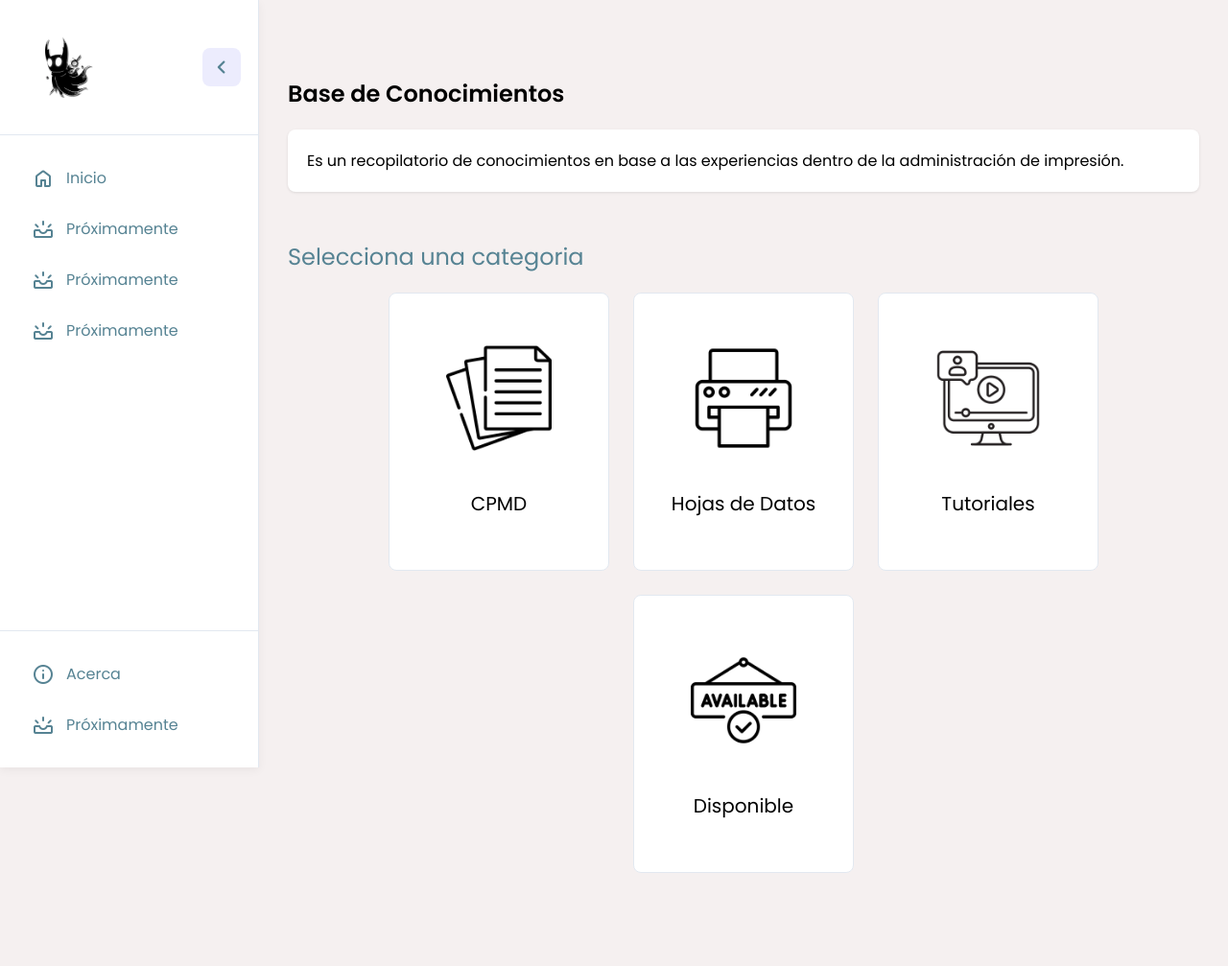
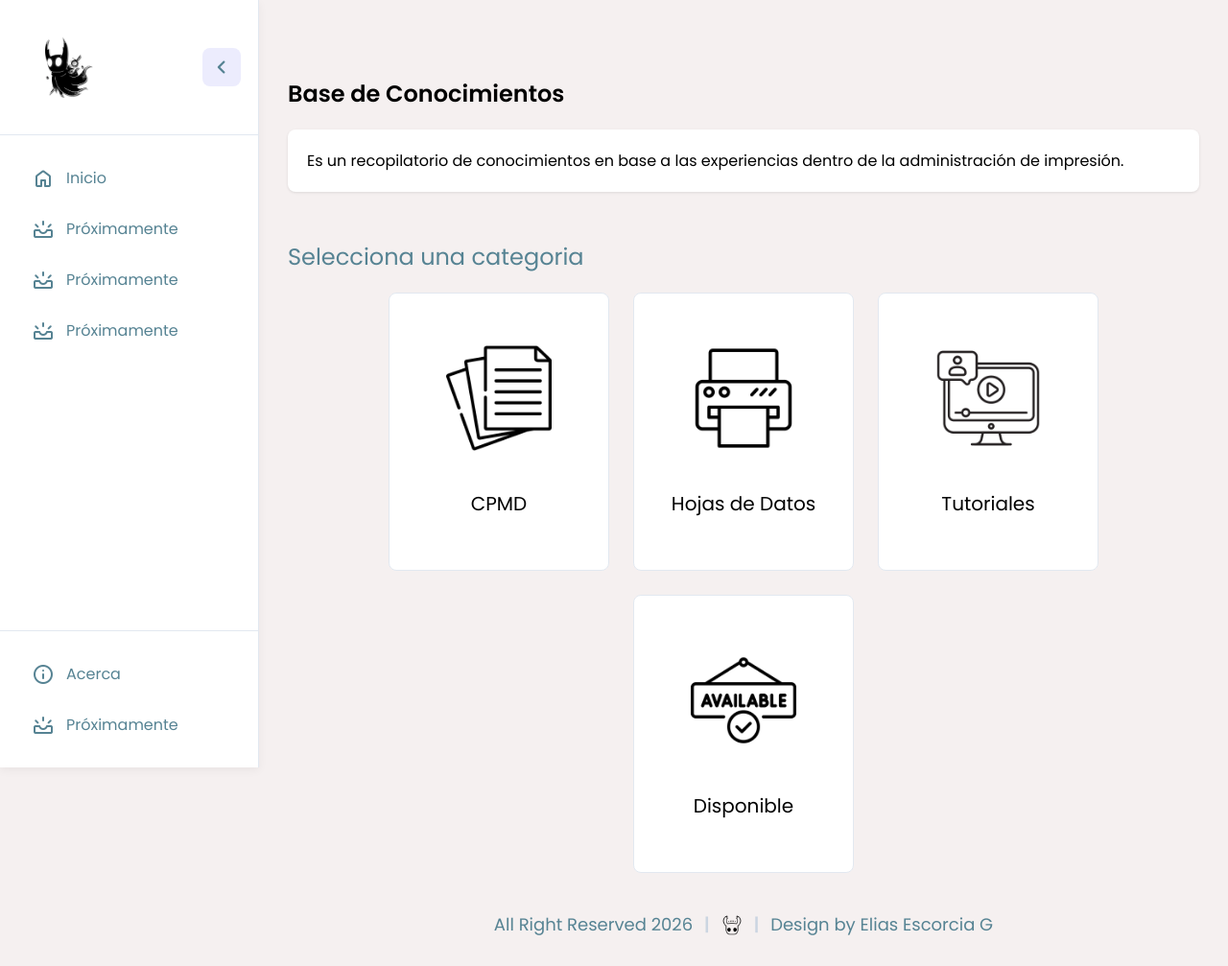
Before and after one commit to BCOSAS/bcosas.github.io, a plain HTML site: page index.html in a window 1280 px wide. Shown: the whole page at 96% size. Before the commit the page ends 940 px from the top, so only its background shows below. Drawn offline with nearby package versions, Linux system fonts and the light colour scheme.

Commit message:
Update Footer

```diff
--- /dev/null
+++ b/CSS/footer.css
@@ -0,0 +1,55 @@
+:root{
+--color-text-primary: #568393;
+--color-text-placeholder: #798eae;
+--color-bg-primary: #f5f0f0;
+--color-bg-secondary: #ececfd;
+--color-bg-sidebar: #fff;
+--color-border-hr: #e2e8f0;
+--color-hover-primary: #024ad8;
+--color-hover-secondary: #ff5050;
+--color-shadow: rgba(0, 0, 0, 0.05);
+--color-text-secondary: #fff;
+--color-text-span: #000;
+}
+
+
+/* ==========================
+   FOOTER
+========================== */
+
+.site-footer{
+    width:100%;
+    max-width:1200px;
+    margin:40px auto 0;
+    display:flex;
+    justify-content:center;
+    align-items:center;
+    gap:12px;
+    color:var(--color-text-primary);
+    font-size:18px;
+}
+
+#footer-container{
+    max-width:1200px;
+    margin:0 auto;
+}
+
+.footer-logo{
+    width:22px;
+    height:22px;
+    object-fit:contain;
+}
+
+.footer-separator{
+    color:#CBD5E1;
+    font-weight:600;
+}
+
+@media(max-width:768px){
+
+    .site-footer{
+        flex-wrap:wrap;
+        text-align:center;
+    }
+
+}
--- a/CSS/style.css
+++ b/CSS/style.css
@@ -184,8 +184,15 @@ body{
 
 .main-content{
     flex:1;
+    display:flex;
+    flex-direction:column;
+    min-height:100vh;
     width:100%;
     padding:30px;
+}
+
+#content{
+    flex:1;
 }
 
 .main-content .page-title {
--- a/index.html
+++ b/index.html
@@ -4,10 +4,12 @@
     <meta charset="UTF-8">
     <meta name="viewport" content="width=device-width, initial-scale=1.0">
     <title>Base de Conocimientos</title>
+    <link rel="icon" type="image/png" href="Images/favicon.png">
     <!--linking icons from google-->
     <link rel="stylesheet" href="https://fonts.googleapis.com/css2?family=Material+Symbols+Rounded:opsz,wght,FILL,GRAD@24,400,0,0" />
     <link rel="stylesheet" href="https://fonts.googleapis.com/css2?family=Material+Symbols+Outlined:opsz,wght,FILL,GRAD@20..48,100..700,0..1,-50..200&icon_names=menu" />
     <link rel="stylesheet" href="CSS/style.css">
+    <link rel="stylesheet" href="CSS/footer.css">
 </head>
 <body>
     <nav class="site-nav">
@@ -73,12 +75,23 @@
             </ul>
         </div>
         </aside>
-                <main class="main-content">
-            <div id="content">
-            </div>
+        <main class="main-content">
+                <div id="content">
+                </div>
+                <footer class="site-footer">
+                    <span>All Right Reserved 2026</span>
+                    <span class="footer-separator">|</span>
+                    <img src="Images/favicon.png"
+                        alt="Favicon"
+                        class="footer-logo">
+                    <span class="footer-separator">|</span>
+                    <span>Design by Elias Escorcia G</span>
+                </footer>
         </main>
     </div>
     <script src="JS/Colapsable.js"></script>
     <script src="JS/apps.js"></script>
+
 </body>
+
 </html>
```
Also changed, not shown: Images/favicon.png (added), Images/hollow-knight-tattoo-for-a-friend-v0-xxbjf7os01e51.webp (deleted).
